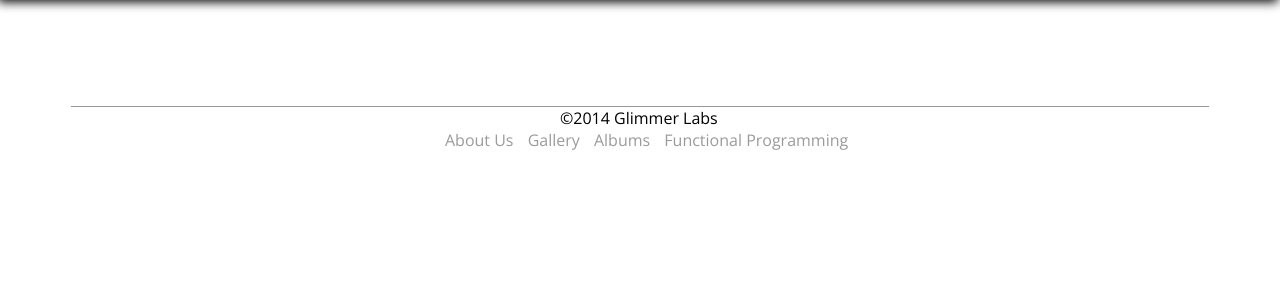
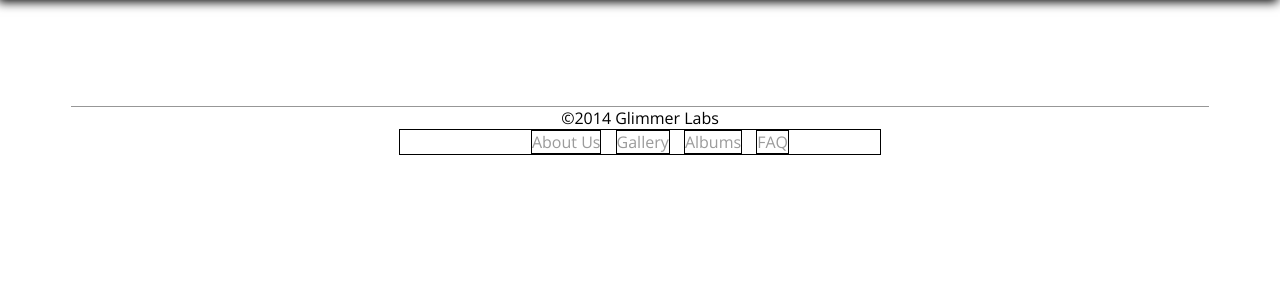
Before and after one commit to GlimmerLabs/MathOverImages, a PHP site: page / in a window 1280 px wide. Shown: the part 78-378 px from the top of the page. Run offline with PHP 8.4, Linux system fonts and the light colour scheme.

Commit message:
Add wireframe Sketch file

```diff
--- a/Site/css/styles.css
+++ b/Site/css/styles.css
@@ -55,7 +55,6 @@ footer nav ul {
   margin:0;
   list-style-type: none;
 
-
 }
 
 footer a {
@@ -75,11 +74,13 @@ footer a:hover {
 footer nav li {
   margin: 0 5px 0 5px;
   display: inline-block;
+  border: 1px solid black;
 
 }
 footer nav {
   width: 480px;
   margin: 0 auto;
+  border: 1px solid black;
 }
 
 footer p {
@@ -96,6 +97,7 @@ footer {
   border-width: 1px 0 0 0;
   border-style: solid;
   border-color: #979797;
+  text-align: center;
 
 }
 
--- a/Site/index.html
+++ b/Site/index.html
@@ -31,7 +31,7 @@
                     <li><a href='#'>About Us</a></li>
                     <li><a href='#'>Gallery</a></li>
                     <li><a href='#'>Albums</a></li>
-                    <li><a href='#'>Functional Programming</a></li>
+                    <li><a href='#'>FAQ</a></li>
                 </ul>
             </nav>
         </footer>
```
Also changed, not shown: 3 other files.
